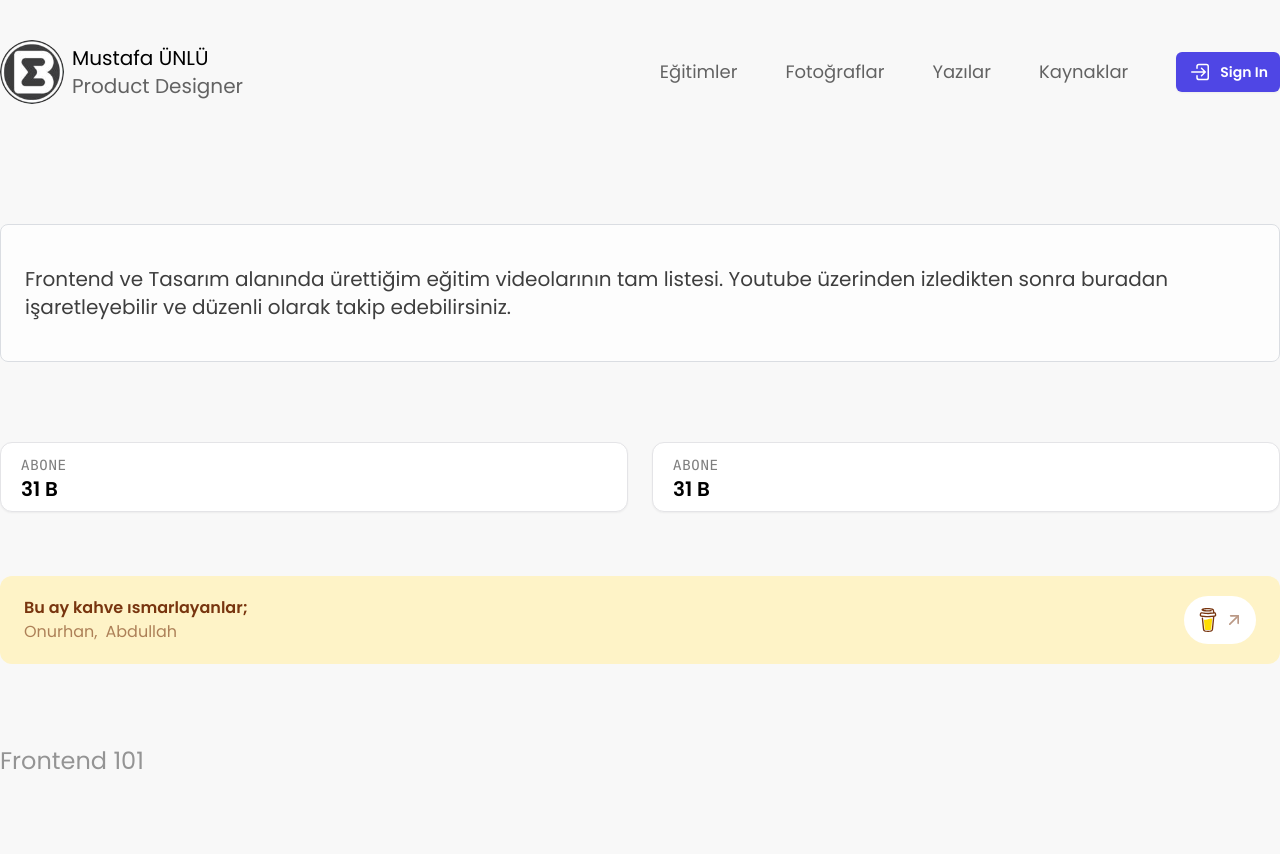
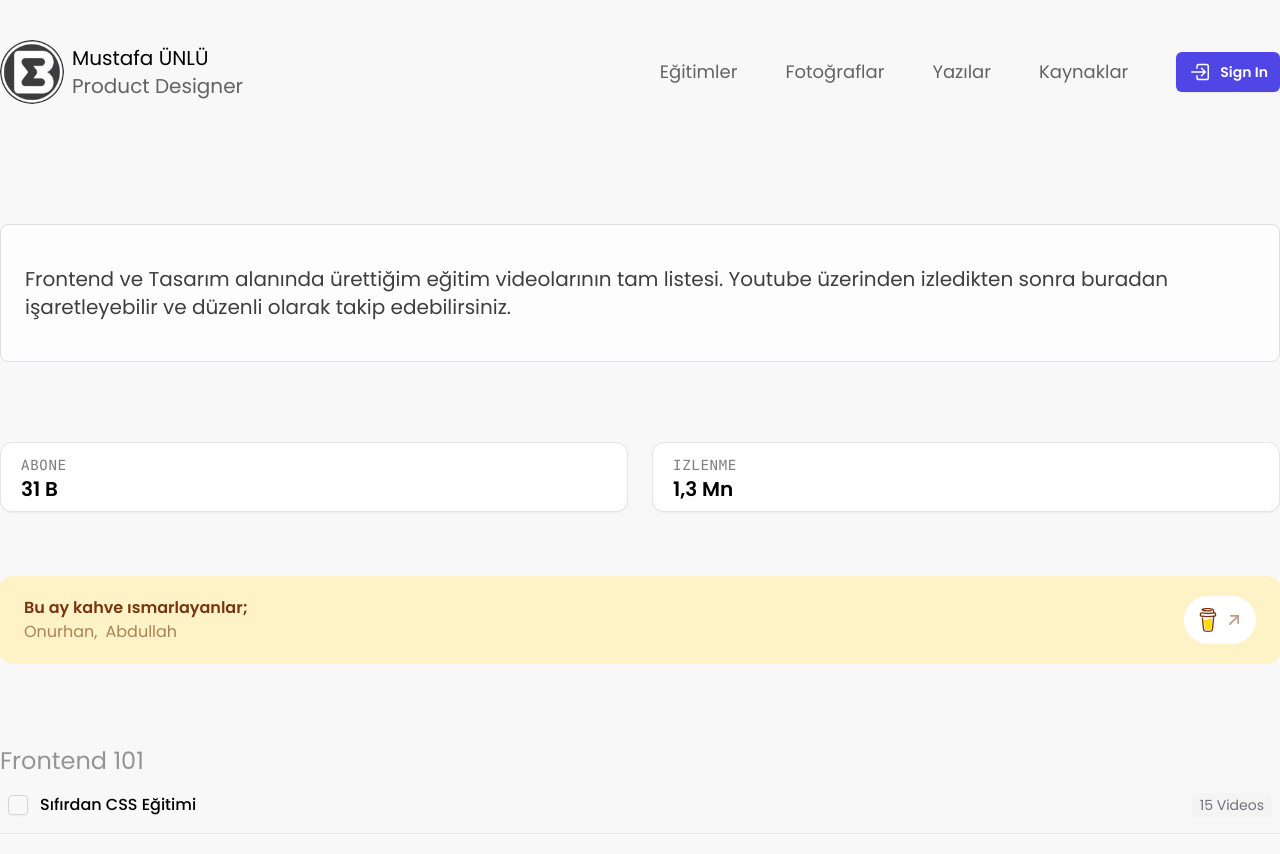
Before and after one commit to busrapnar/portfolio-ui, a React (Vite) app: page /videos in a window 1280 px wide. Shown: the top 854 px of the page. Built offline with nearby package versions, Linux system fonts and the light colour scheme.

Commit message:
added course-item component

```diff
--- a/package.json
+++ b/package.json
@@ -28,6 +28,6 @@
     "postcss": "^8.4.38",
     "tailwindcss": "^3.4.3",
     "typescript": "^5.2.2",
-    "vite": "^5.2.0"
+    "vite": "^5.2.9"
   }
 }
--- /dev/null
+++ b/src/components/course-item/CourseItem.tsx
@@ -0,0 +1,36 @@
+import React, { useState } from 'react';
+import './index.css'
+
+interface CourseItemProps {
+    title: string;
+    href: string;
+    videoCount?: string;
+}
+
+const CourseItem: React.FC<CourseItemProps> = ({ title, href, videoCount }) => {
+    const [isChecked, setIsChecked] = useState(false);
+
+    const handleCheckboxChange = () => {
+        setIsChecked(!isChecked);
+    };
+
+    return (
+        <article className="group flex items-start gap-3 px-2 py-4 transition border-b border-b-zinc-200 hover:bg-white">
+            <label className="mt-0.5 flex size-5 shrink-0 cursor-pointer items-center justify-center rounded border border-zinc-300 text-zinc-900 shadow-sm">
+                <input
+                    className="pointer-events-none absolute opacity-0"
+                    type="checkbox"
+                    checked={isChecked}
+                    onChange={handleCheckboxChange}
+                />
+                <span className={`checkbox ${isChecked ? 'checked' : ''}`}></span>
+            </label>
+            <h5 className="grow font-medium">
+                <a href={href}>{title}</a>
+            </h5>
+            <span className="shrink-0 whitespace-nowrap rounded bg-zinc-100 px-2 py-0.5 text-sm text-zinc-500">{videoCount}</span>
+        </article>
+    );
+};
+
+export default CourseItem;
--- a/src/pages/videos/index.tsx
+++ b/src/pages/videos/index.tsx
@@ -3,6 +3,7 @@ import Description from "../../components/Description";
 import InformationCard from "../../components/InformationCard";
 import Sponsor from "../../components/Sponsor";
 import Headers from "../../components/Headers";
+import CourseItem from "../../components/course-item/CourseItem";
 
 type Props = {};
 
@@ -15,10 +16,11 @@ const Videos = (props: Props) => {
           olarak takip edebilirsiniz." />
           <div className="mt-20 grid grid-cols-2 gap-4 sm:gap-6">
           <InformationCard title="ABONE" informationPath="" information="31 B"/>
-          <InformationCard title="ABONE" informationPath="" information="31 B"/>
+          <InformationCard title="IZLENME" informationPath="" information="1,3 Mn"/>
           </div>
           <Sponsor />
           <Headers header="Frontend 101"/>
+          <CourseItem title="Sıfırdan CSS Eğitimi" videoCount="15 Videos" href="" />
 
     </div>
   );
```
Also changed, not shown: src/components/course-item/index.css (added), src/index.css (line endings or trailing spaces), 1 other file (tests, documents, lock files or other folders).
